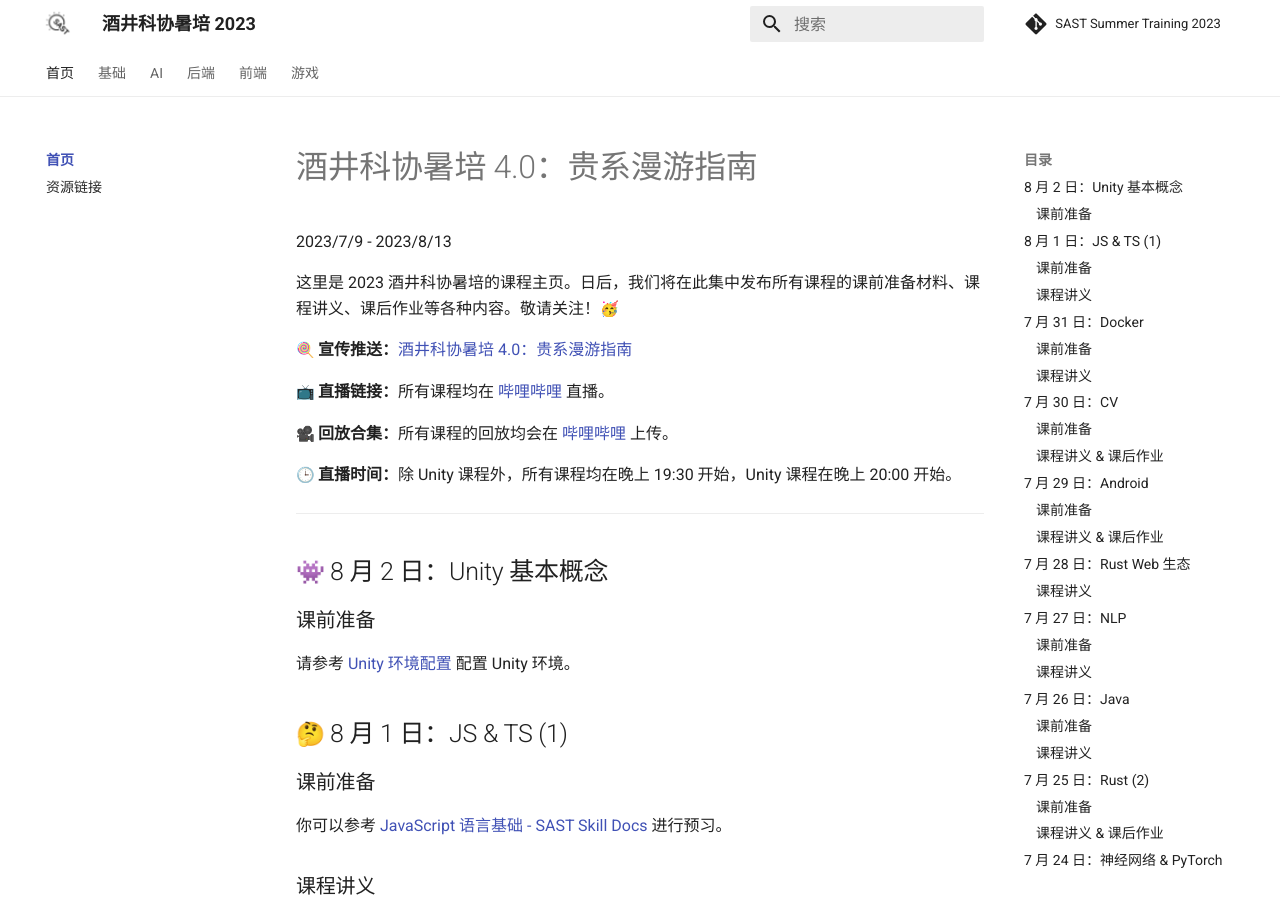
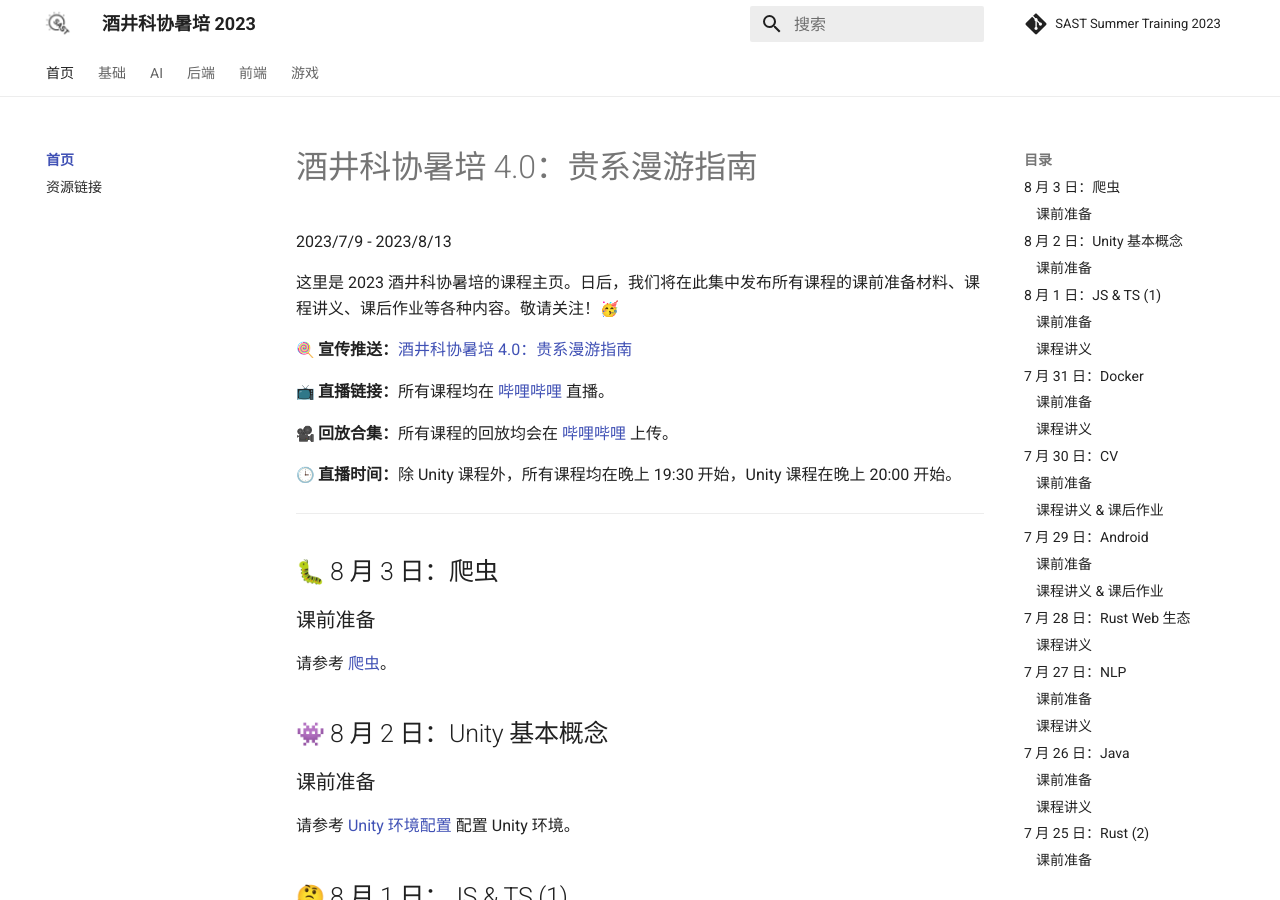
Before and after one commit to sast-summer-training-2023/sast-summer-training-2023.github.io, an MkDocs documentation site: the page built from docs/index.md, in a window 1280 px wide and 900 px high. Built offline with MkDocs 1.6.1 and Material for MkDocs 9.7.7, drawn with Linux system fonts in a browser that asks for light colours; emoji names are drawn with the system emoji font; comment, search, counter and statistics services are not loaded.

Commit message:
feat(crawler): preparation

```diff
--- a/docs/backend/index.md
+++ b/docs/backend/index.md
@@ -5,6 +5,12 @@
 报名我们后端学习，你就可以找到这些问题的答案!
 
 无论是想要在软工等课堂让自己的网站快人一步，亦或是将来纵横职场，还是单纯兴趣驱动，你，都值得拥有！
+
+## :bug: 8 月 3 日：爬虫
+
+### 课前准备
+
+请参考 [爬虫](/backend/crawler/#_2)。
 
 ## :whale: 7 月 31 日：Docker
 
--- a/docs/index.md
+++ b/docs/index.md
@@ -13,6 +13,12 @@
 :clock3: **直播时间：**除 Unity 课程外，所有课程均在晚上 19:30 开始，Unity 课程在晚上 20:00 开始。
 
 -----
+
+## :bug: 8 月 3 日：爬虫
+
+### 课前准备
+
+请参考 [爬虫](/backend/crawler/#_2)。
 
 ## :space_invader: 8 月 2 日：Unity 基本概念
 
```
